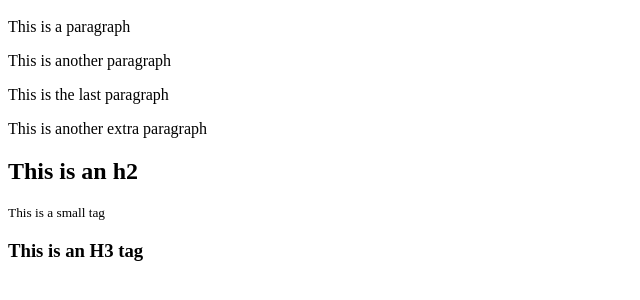
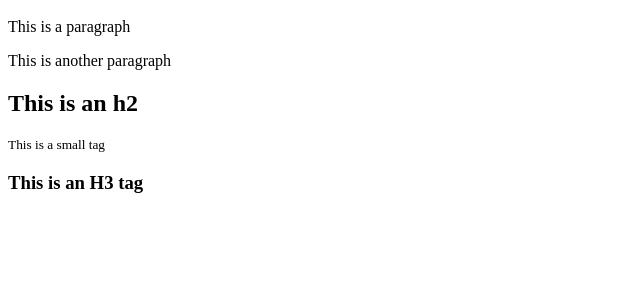
Before and after one commit to gassbertpaul/git-tutorial, a plain HTML site: page index.html in a window 1280 px wide. Shown: the part 48-348 px from the top of the page, without its empty margins (0-640 px from the left). Drawn offline with Linux system fonts and the light colour scheme.

Commit message:
update paragraphs

```diff
--- a/index.html
+++ b/index.html
@@ -9,9 +9,6 @@
 		<p>This is a paragraph</p>
 
 		<p>This is another paragraph</p>
-		<p>This is the last paragraph</p>
-
-		<p>This is another extra paragraph</p>
 
 		<h2>This is an h2</h2>
 
```
